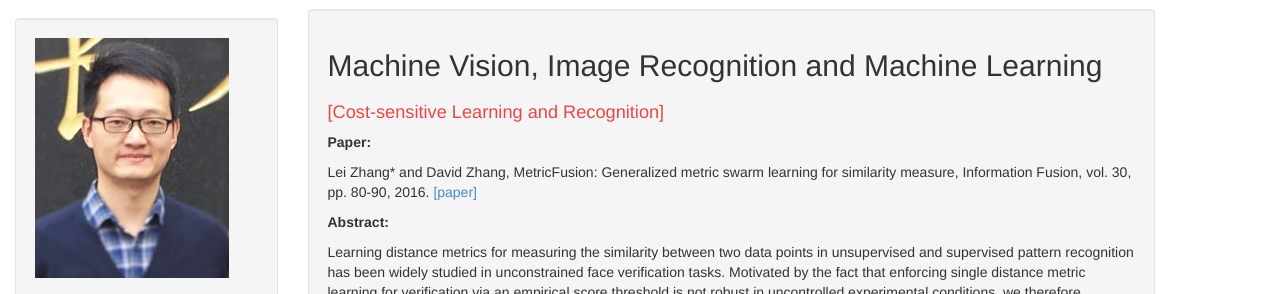
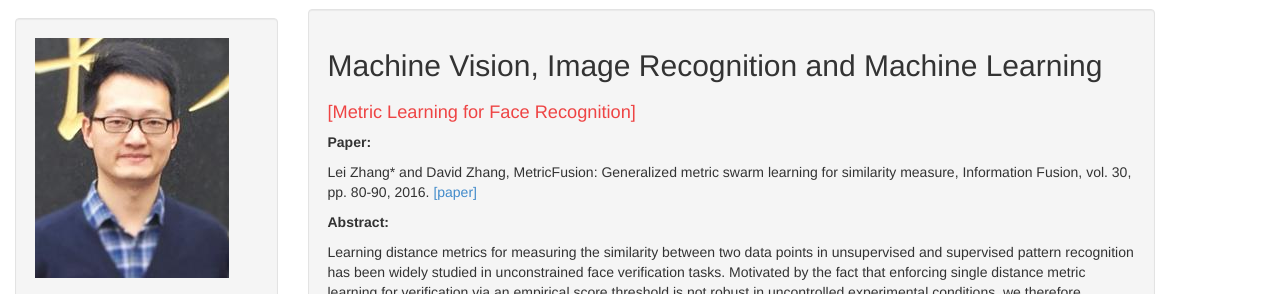
Before and after one commit to DrLeiZhang/website, a Jekyll site: the page built from proj10.html, in a window 1280 px wide and 900 px high. Shown: the part 222-516 px from the top of the window. Built offline with Jekyll 4.4.1, drawn with Linux system fonts in a browser that asks for light colours; Markdown is read by kramdown in place of the engine named in the settings.

Commit message:
Update
Signed-off-by: leizhang@cqu.edu.cn <leizhang@cqu.edu.cn>

```diff
--- a/proj10.html
+++ b/proj10.html
@@ -10,7 +10,7 @@ layout: default
 <div class="well">
 <h2>Machine Vision, Image Recognition and Machine Learning</h2>
 
-<h1>[Cost-sensitive Learning and Recognition]</a></h1>
+<h1>[Metric Learning for Face Recognition]</a></h1>
 <p><B>Paper:</B> </p>
 <p>Lei Zhang* and David Zhang, MetricFusion: Generalized metric swarm learning for similarity measure, Information Fusion, vol. 30, pp. 80-90, 2016. <a href="resources/MetricFusion.pdf">[paper]</a></p>
 
--- a/projects.html
+++ b/projects.html
@@ -46,7 +46,7 @@ layout: default
 <img class="about-avatar" src="{{ "/img/proj9_1.jpg" | prepend: site.baseurl }}" border="0" alt="[name]" />
 <p>Published in <B>IEEE Transactions on Neural Networks and Learning Systems</B>, 2017.</p>
 
-<h1><a href="http://www.leizhang.tk/proj10.html">[Metric Learning and Face Recognition; published in Information Fusion, 2017]</a></h1>
+<h1><a href="http://www.leizhang.tk/proj10.html">[Metric Learning for Face Recognition; published in Information Fusion, 2017]</a></h1>
 <img class="about-avatar" src="{{ "/img/proj10_1.jpg" | prepend: site.baseurl }}" border="0" alt="[name]" />
 <p>Published in <B>Information Fusion</B>, 2017.</p>
 </div>
```
